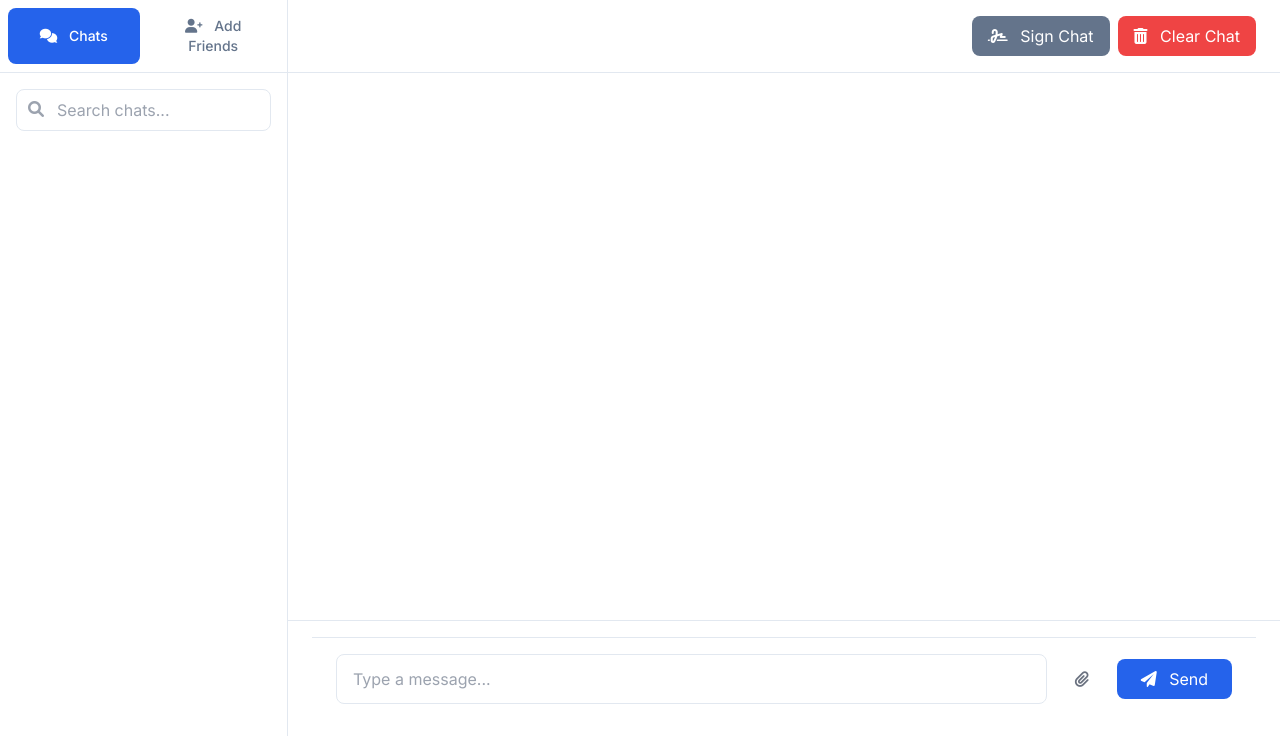
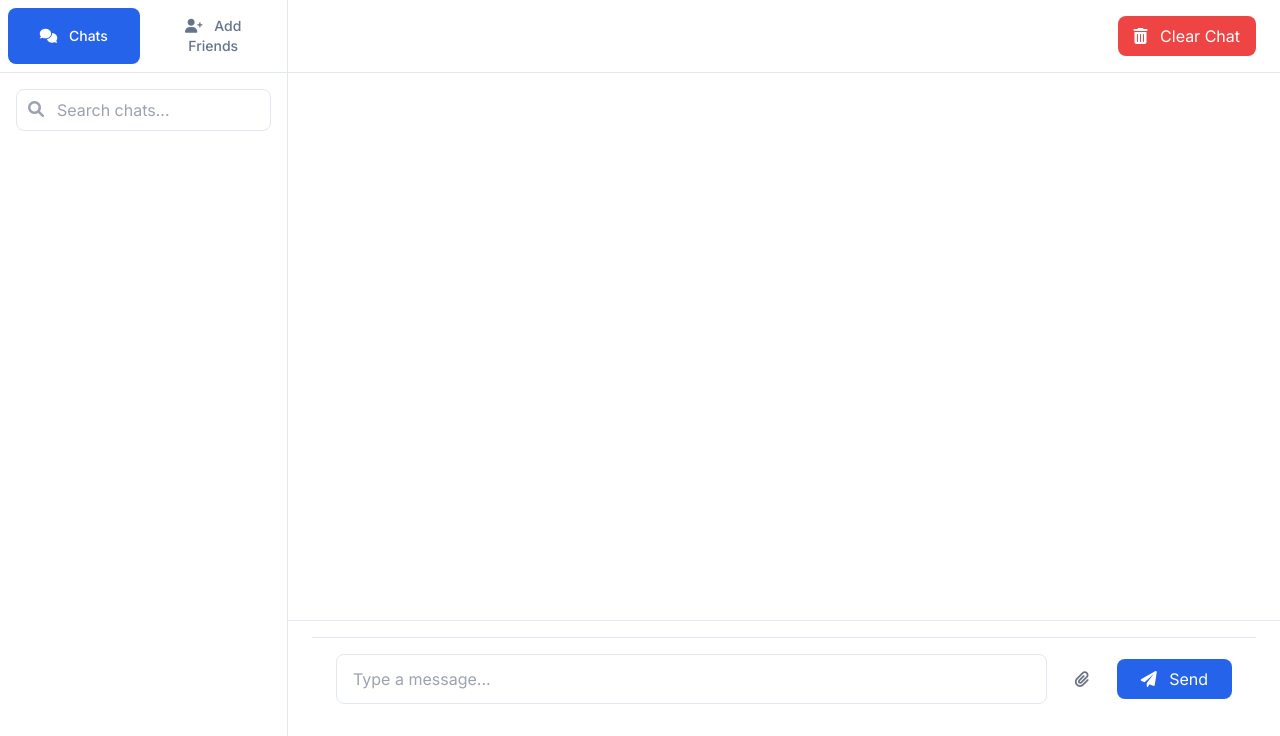
Before and after one commit to roschlynnmichael/Decentralized-Social-Network-Protocol, a Python web app: template templates/dashboard.html in a window 1280 px wide. Shown: the part 64-800 px from the top of the page. Run offline with Jinja, Linux system fonts and the light colour scheme; the template is opened without the code that fills it, so the values that code supplies are empty; some libraries are stand-ins or nearby versions.

Commit message:
Removed signing chat button

```diff
--- a/templates/dashboard.html
+++ b/templates/dashboard.html
@@ -168,11 +168,6 @@
                     <h2 id="currentChatName" class="text-lg font-semibold"></h2>
                 </div>
                 <div class="flex items-center space-x-2">
-                    <button id="signChatButton"
-                            class="px-4 py-2 bg-secondary text-white rounded-lg hover:bg-gray-600 transition-colors">
-                        <i class="fas fa-signature mr-2"></i>
-                        Sign Chat
-                    </button>
                     <button id="clearChatButton"
                             class="px-4 py-2 bg-danger text-white rounded-lg hover:bg-red-600 transition-colors">
                         <i class="fas fa-trash-alt mr-2"></i>
```
